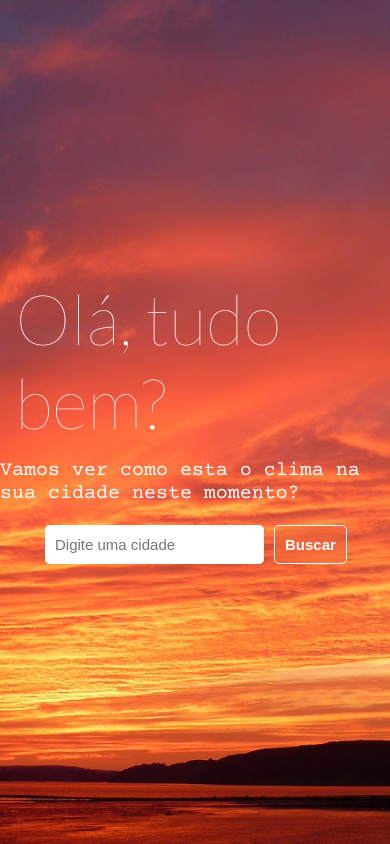
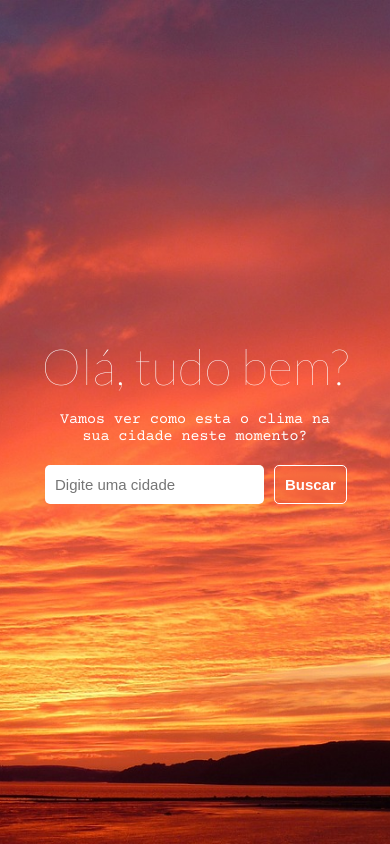
Before and after one commit to JoaoMiano/Clima, a plain HTML site: page index.html in a window 390 px wide. Drawn offline with nearby package versions, Linux system fonts and the light colour scheme.

Commit message:
create responsiveness

```diff
--- a/style.css
+++ b/style.css
@@ -142,3 +142,15 @@ p{
     color: #FFF;
     padding-top: 20px;
 }
+
+@media (max-width: 450px){
+    h1{
+        font-size: 50px;
+    }
+
+    p{
+        font-size: 15px;
+        max-width: 300px;
+        text-align: center;
+    }
+}
```
